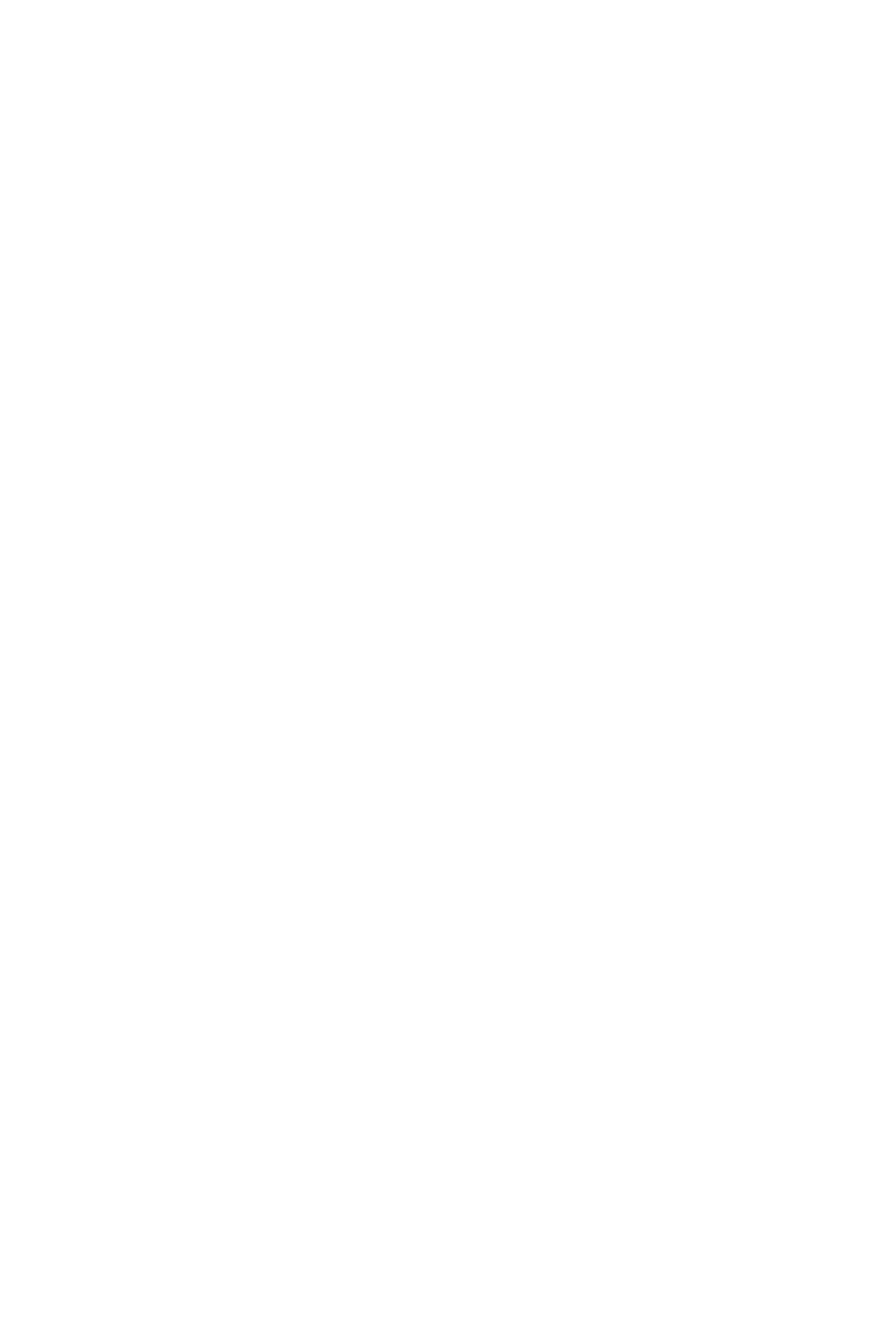
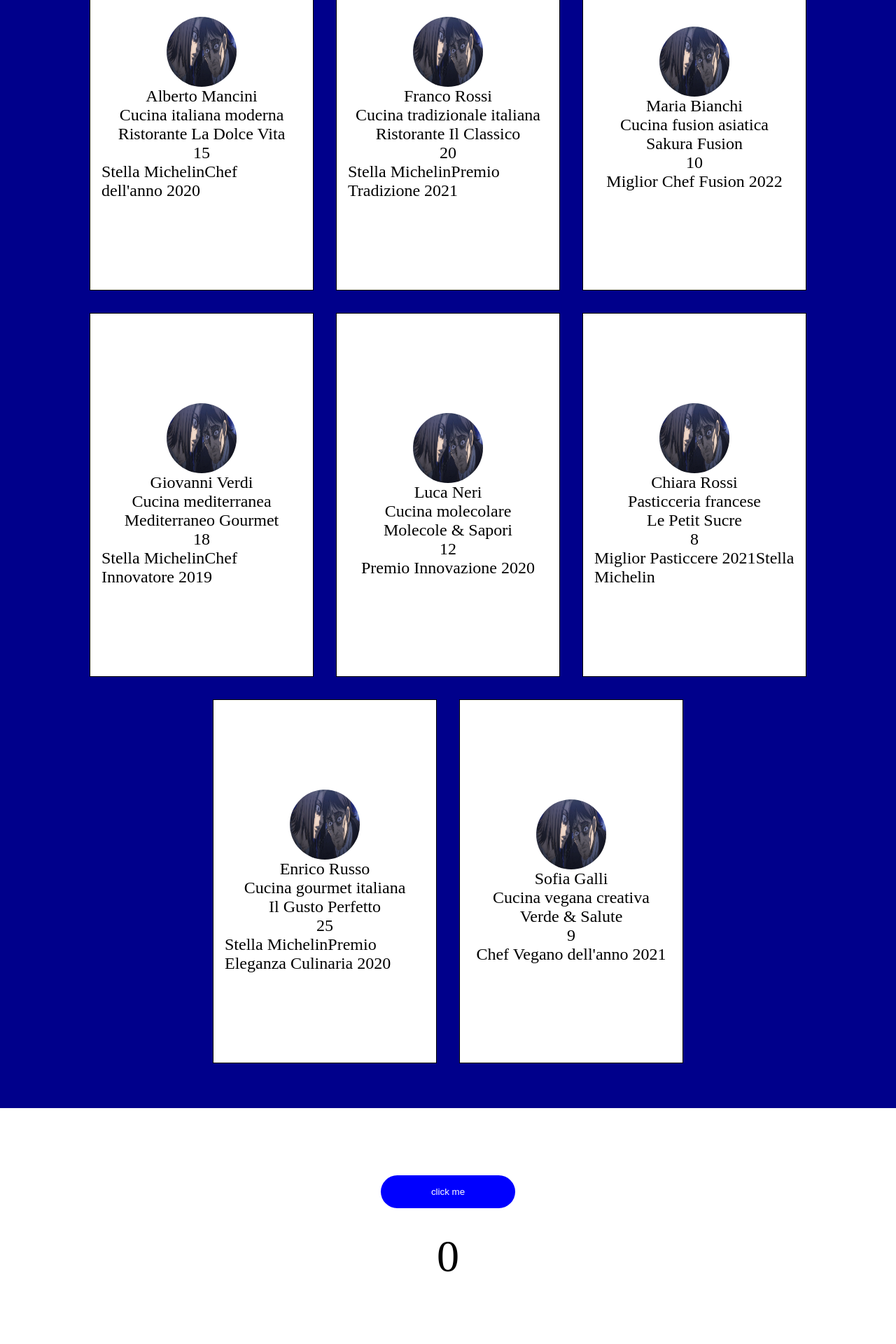
Before and after one commit to SimoneColombo1/Next.js-test-project, a Next.js app in the folder app-test-next/: page / in a window 1280 px wide. Shown: the part 840-2760 px from the top of the page at 70% size. Before the commit the page ends 800 px from the top, so only its background shows below. Built offline with nearby package versions, Linux system fonts and the light colour scheme.

Commit message:
Create Le cards e un counter

```diff
--- /dev/null
+++ b/app-test-next/src/app/components/HomeButton.js
@@ -0,0 +1,39 @@
+'use client';
+
+import { useState } from "react";
+import style from "../style/home/counter.scss"
+export default function Counter() {
+  const [count, setCount] = useState(0);
+  const [isIncrementing, setIsIncrementing] = useState(true);
+
+ //! Funzione che incrementa il counter fino a 10 e una volta superato il 10 inizia a rimuovere numeri fino all'1
+  const updateCount = () => {
+    if (isIncrementing) {
+
+      if (count < 10) {
+        setCount(count + 1);
+      } else {
+
+        setIsIncrementing(false);
+        setCount(count - 1);
+      }
+    } else {
+
+      if (count > 1) {
+        setCount(count - 1);
+      } else {
+
+        setIsIncrementing(true);
+        setCount(count + 1);
+      }
+    }
+  };
+  return (
+  <section class="ButtonSection">
+
+
+    <button onClick={updateCount}>click me</button>
+   {count}
+  </section>
+  )
+}
--- a/app-test-next/src/app/layout.js
+++ b/app-test-next/src/app/layout.js
@@ -13,7 +13,7 @@ const geistMono = localFont({
 });
 
 export const metadata = {
-  title: "Create Next App",
+  title: "Test Next.js Project",
   description: "Generated by create next app",
 };
 
@@ -28,7 +28,8 @@ export default function RootLayout({ children }) {
       </nav>
         {children}
         <footer>
-          Lorem ipsum dolor sit amet consectetur adipisicing elit. Optio atque error velit eligendi animi ipsam reiciendis, laborum voluptates corporis repellendus modi harum quis aliquam quod delectus laudantium excepturi? Sed, quidem.
+          Lorem ipsum dolor sit amet consectetur adipisicing elit. Optio atque error velit eligendi animi ipsam reiciendis, laborum voluptates corporis repellendus modi harum quis aliquam quod delectus laudantium excepturi? Sed, quidem. Lorem, ipsum dolor sit amet consectetur adipisicing elit. Iste quidem architecto ex labore officia impedit quisquam repellendus fugit porro enim nulla quasi eligendi aliquam vel, illum facilis illo quod? Dolorum.
+          Lorem ipsum dolor sit amet, consectetur adipisicing elit. Optio odit voluptatem soluta, ea ullam non cum est, libero dicta tempore totam. Placeat nobis voluptates nulla dolorem culpa eius? Non magni aperiam soluta quidem voluptatibus ad eveniet illum veniam. Consequuntur.
         </footer>
        </section>
       </body>
--- a/app-test-next/src/app/page.js
+++ b/app-test-next/src/app/page.js
@@ -1,18 +1,122 @@
 import Image from "next/image";
 import styleJumbo from "./style/home/jumbo.scss";
-import styleAboutUs from "./style/home/aboutUs.scss"
+import styleCards from "./style/home/cards.scss"
+import MyButton from "./components/HomeButton";
+
+
+ //> Array di oggetti per stampare delle cards di prova
+const chefArray = [
+  {
+    immagine:"/eren.jpg",
+    nome: "Alberto Mancini",
+    specialita: "Cucina italiana moderna",
+    ristorante: "Ristorante La Dolce Vita",
+    anniEsperienza: 15,
+    premi: ["Stella Michelin", "Chef dell'anno 2020"]
+  },
+  {
+     immagine:"/eren.jpg",
+    nome: "Franco Rossi",
+    specialita: "Cucina tradizionale italiana",
+    ristorante: "Ristorante Il Classico",
+    anniEsperienza: 20,
+    premi: ["Stella Michelin", "Premio Tradizione 2021"]
+  },
+  {
+     immagine:"/eren.jpg",
+    nome: "Maria Bianchi",
+    specialita: "Cucina fusion asiatica",
+    ristorante: "Sakura Fusion",
+    anniEsperienza: 10,
+    premi: ["Miglior Chef Fusion 2022"]
+  },
+  {
+     immagine:"/eren.jpg",
+    nome: "Giovanni Verdi",
+    specialita: "Cucina mediterranea",
+    ristorante: "Mediterraneo Gourmet",
+    anniEsperienza: 18,
+    premi: ["Stella Michelin", "Chef Innovatore 2019"]
+  },
+  {
+     immagine:"/eren.jpg",
+    nome: "Luca Neri",
+    specialita: "Cucina molecolare",
+    ristorante: "Molecole & Sapori",
+    anniEsperienza: 12,
+    premi: ["Premio Innovazione 2020"]
+  },
+  {
+     immagine:"/eren.jpg",
+    nome: "Chiara Rossi",
+    specialita: "Pasticceria francese",
+    ristorante: "Le Petit Sucre",
+    anniEsperienza: 8,
+    premi: ["Miglior Pasticcere 2021", "Stella Michelin"]
+  },
+  {
+     immagine:"/eren.jpg",
+    nome: "Enrico Russo",
+    specialita: "Cucina gourmet italiana",
+    ristorante: "Il Gusto Perfetto",
+    anniEsperienza: 25,
+    premi: ["Stella Michelin", "Premio Eleganza Culinaria 2020"]
+  },
+  {
+     immagine:"/eren.jpg",
+    nome: "Sofia Galli",
+    specialita: "Cucina vegana creativa",
+    ristorante: "Verde & Salute",
+    anniEsperienza: 9,
+    premi: ["Chef Vegano dell'anno 2021"]
+  }
+];
+
+
+
+
+
+
+
+
+
+                                                  //< HTML
+
 export default function Home() {
+
+
+
   return (
       <section class="home-container">
         <section class="jumbotron">
-           <div>Lorem ipsum, dolor sit amet consectetur adipisicing elit. Voluptates minus delectus illum natus repellat suscipit. Minima deserunt minus sint, rem beatae quisquam nisi nostrum natus quidem illum similique provident saepe!</div>
+           <div>Lorem ipsum, dolor sit amet consectetur adipisicing elit. Voluptates minus delectus illum natus repellat suscipit. Minima deserunt minus sint, rem beatae quisquam nisi nostrum natus quidem illum similique provident saepe!
+            Lorem ipsum dolor, sit amet consectetur adipisicing elit. Delectus, molestiae. Saepe, in. Recusandae, delectus illo aliquid voluptatem autem sint, provident facilis, consequatur fuga eos reprehenderit accusamus eius sequi laborum ipsam culpa quod ad? Amet sint possimus explicabo eligendi aspernatur eaque, rerum voluptates iure assumenda. Sint!
+           </div>
            <div>
             <Image src="/eren.jpg" width={700} height={500} alt="Eren"  />
             </div>
 
 
         </section>
+          <section class="CardsContainer">
 
+
+                {chefArray.map((data)=>(
+                    <div class="card" key={data.nome}>
+                    <Image src={data.immagine} width={100} height={100} alt="Eren"/>
+                <span>{data.nome}</span>
+                <span>{data.specialita}</span>
+                <span>{data.ristorante}</span>
+                <span>{data.anniEsperienza}</span>
+                <span>{data.premi}</span>
+</div>
+               ) )}
+
+
+
+
+          </section>
+     <MyButton/>
       </section>
   );
 }
--- a/app-test-next/src/app/style/global.scss
+++ b/app-test-next/src/app/style/global.scss
@@ -18,9 +18,18 @@ nav{
     background-color: darkblue;
     padding: 2rem;
     font-size: 2rem;
+    a{
+        color: white;
+        text-decoration: none;
+        &:hover{
+            color: grey;
+        }
+    }
 }
 footer{
 background-color: darkblue;
 padding: 4rem;
+color: white;
+font-size: 1.3rem;
 }
 }
--- /dev/null
+++ b/app-test-next/src/app/style/home/cards.scss
@@ -0,0 +1,24 @@
+.CardsContainer{
+display: flex;
+flex-direction: row;
+justify-content: center;
+padding: 3rem;
+background-color: darkblue;
+flex-wrap: wrap;
+.card {
+    display: flex;
+    flex-direction: column;
+    border: solid 1px black;
+    width: 20rem;
+    font-size: 1.5rem;
+    padding:  8rem 1rem;
+    background-color: white;
+    margin: 1rem;
+   justify-content: center;
+   align-items: center;
+    img{
+        border-radius: 100%;
+    }
+}
+
+}
--- /dev/null
+++ b/app-test-next/src/app/style/home/counter.scss
@@ -0,0 +1,22 @@
+.ButtonSection{
+    padding: 6rem 0;
+    font-size: 4rem;
+    display: flex;
+    align-items: center;
+    justify-content: center;
+    flex-direction: column;
+    button{
+        padding: 1rem ;
+        width: 12rem;
+        background-color: blue;
+        border: none;
+        color: white;
+        border-radius: 3rem;
+        margin-bottom: 2rem;
+        &:hover{
+            color: black;
+            background-color: white;
+            border: 1px black solid;
+        }
+    }
+}
--- a/app-test-next/src/app/style/home/jumbo.scss
+++ b/app-test-next/src/app/style/home/jumbo.scss
@@ -3,4 +3,6 @@
     flex-direction: row;
     justify-content: space-between;
     font-size: 1.5rem;
+    align-items: center;
+    padding: 2rem;
 }
```
Also changed, not shown: app-test-next/src/app/style/home/aboutUs.scss (deleted).
